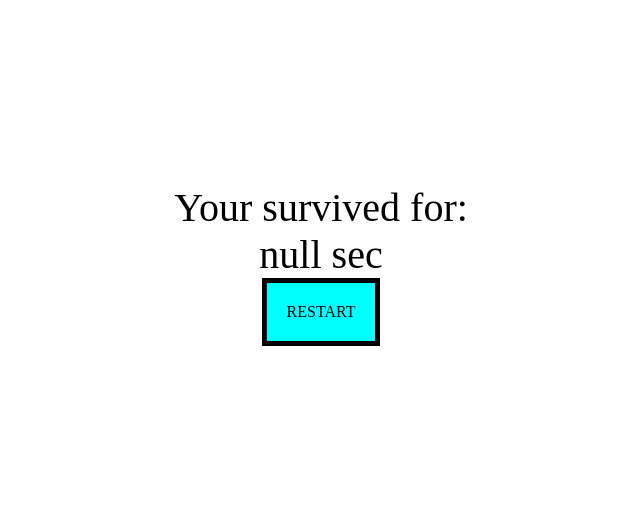
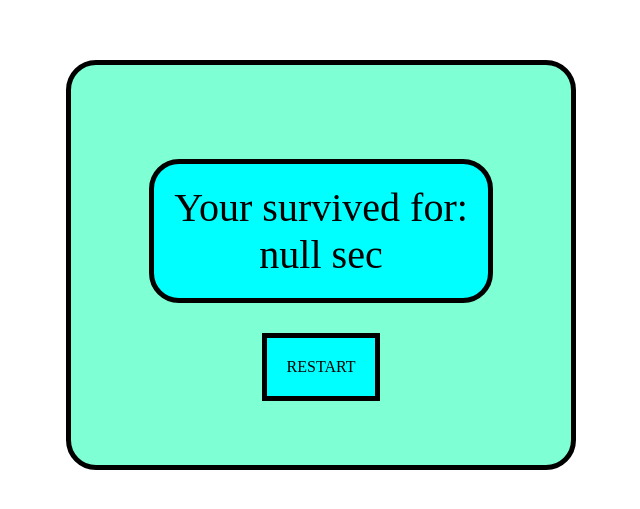
Before and after one commit to microegor/Games, a plain HTML site: page Jumper/end.html in a window 1280 px wide. Shown: the part 135-644 px from the top of the page, without its empty margins (319-959 px from the left). Drawn offline with Linux system fonts and the light colour scheme.

Commit message:
feat: text buble

```diff
--- a/Jumper/css/end.css
+++ b/Jumper/css/end.css
@@ -6,21 +6,42 @@
     align-items: center;
 }
 
-.button{
+.button {
     user-select: none;
     padding: 20;
-    border-radius: 30;
     background-color: aqua;
     border: 5px solid black;
     cursor: pointer;
-
 }
 
-#text{
+.textBuble {
+    padding: 20;
+    background-color: aqua;
+    border: 5px solid black;
+    margin: 30px;
+    border-radius: 30px;
+    display: flex;
+    flex-direction: column;
+    justify-content: center;
+    align-items: center;
+}
 
+.table {
+    border-radius: 30px;
+    background-color: aquamarine;
+    border: 5px solid black;
+    display: flex;
+    flex-direction: column;
+    justify-content: center;
+    align-items: center;
+    width: 500;
+    height: 400;
+}
+
+#text {
     font-size: 40;
 }
 
-.score{
+.score {
     font-size: 40;
 }
--- a/Jumper/end.html
+++ b/Jumper/end.html
@@ -5,10 +5,14 @@
 
 <body>
     <div class="block">
-        <div id="text"> Your survived for: </div>
-        <div id="score" class="score"></div>
-        <div id="button" class="button">
-            RESTART
+        <div class="table">
+        <div class="textBuble">
+            <div id="text"> Your survived for: </div>
+            <div id="score" class="score"></div>
+        </div>
+            <div id="button" class="button">
+                RESTART
+            </div>
         </div>
     </div>
 
```
